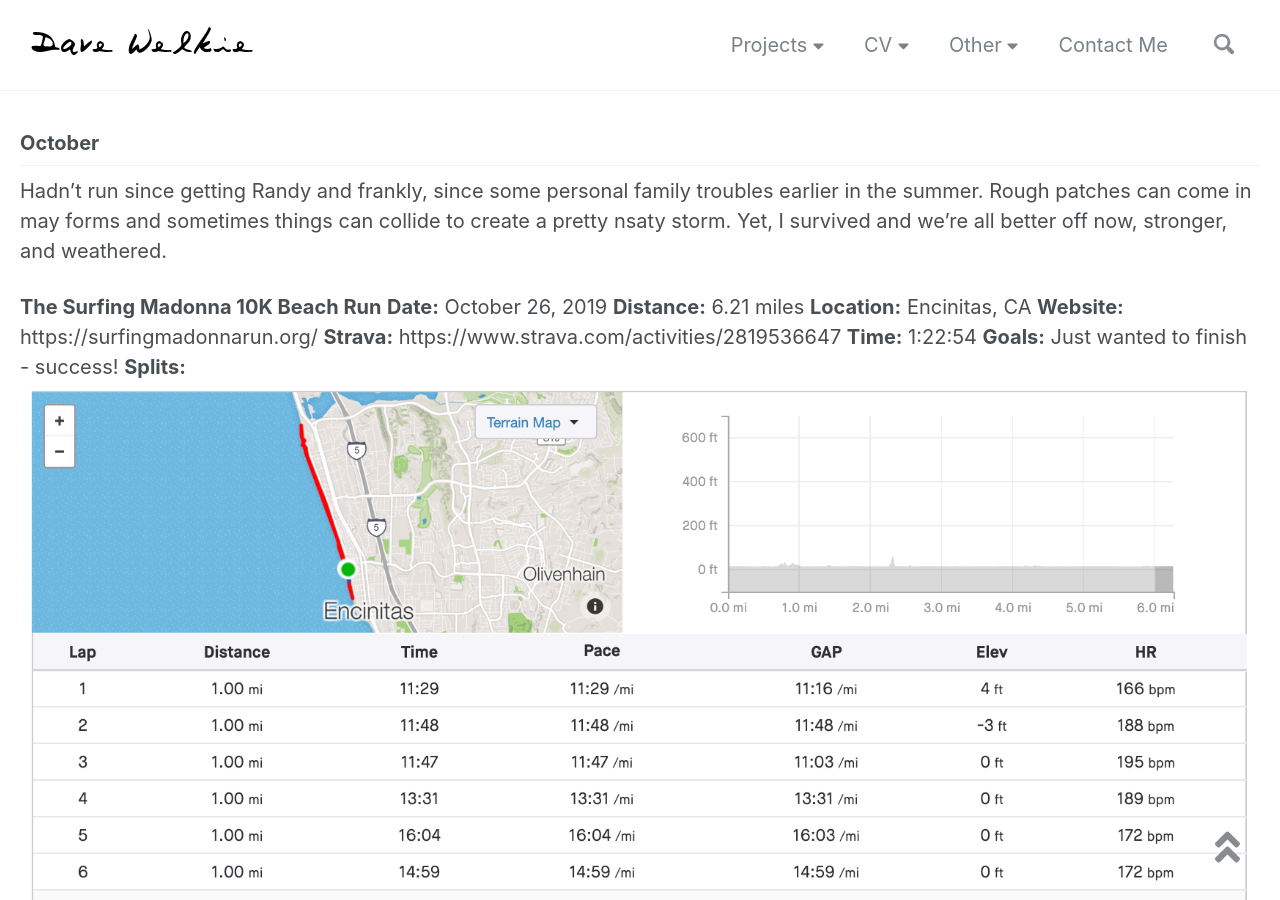
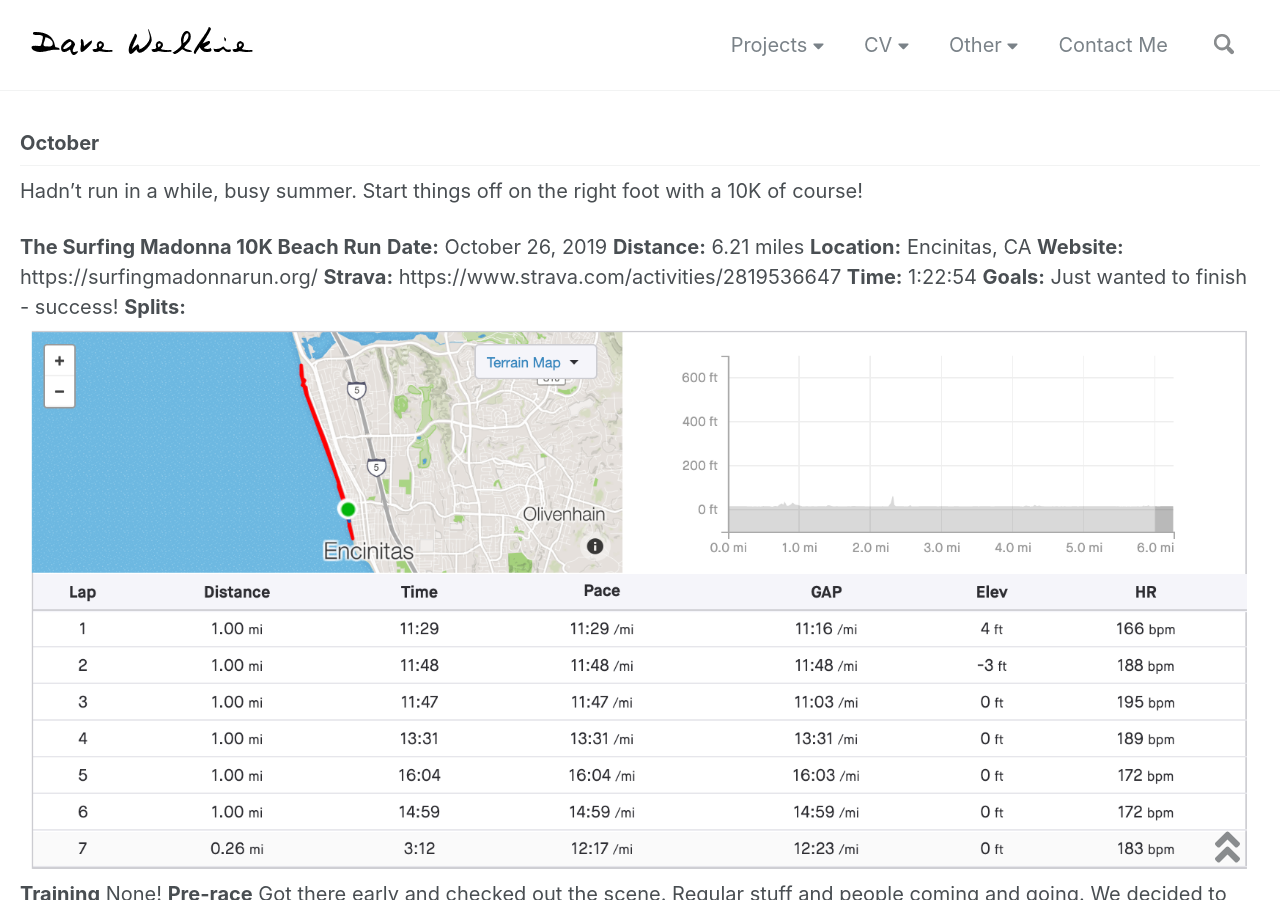
Before and after one commit to dwelkie/dwelkie.github.io, a Jekyll site: the page built from _pages/running.md, in a window 1280 px wide and 900 px high. Built offline with Jekyll 4.4.1, drawn with Linux system fonts in a browser that asks for light colours; nearby versions of some CDN libraries.

Commit message:
updated october intro

```diff
--- a/_pages/running.md
+++ b/_pages/running.md
@@ -11,7 +11,7 @@ author_profile: false
 ---
 ## October
 
-Hadn't run since getting Randy and frankly, since some personal family troubles earlier in the summer. Rough patches can come in may forms and sometimes things can collide to create a pretty nsaty storm. Yet, I survived and we're all better off now, stronger, and weathered.
+Hadn't run in a while, busy summer. Start things off on the right foot with a 10K of course!
 
 **The Surfing Madonna 10K Beach Run**
 **Date:** October 26, 2019
```
